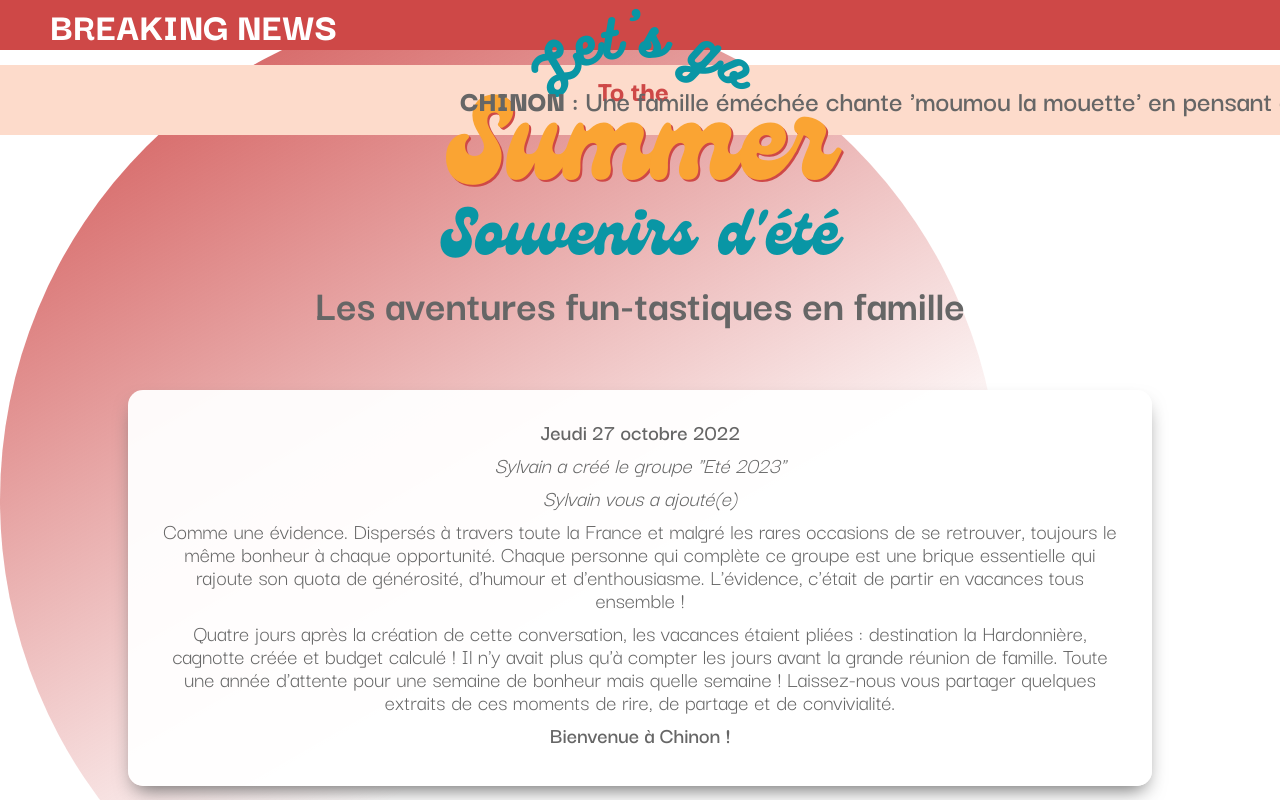
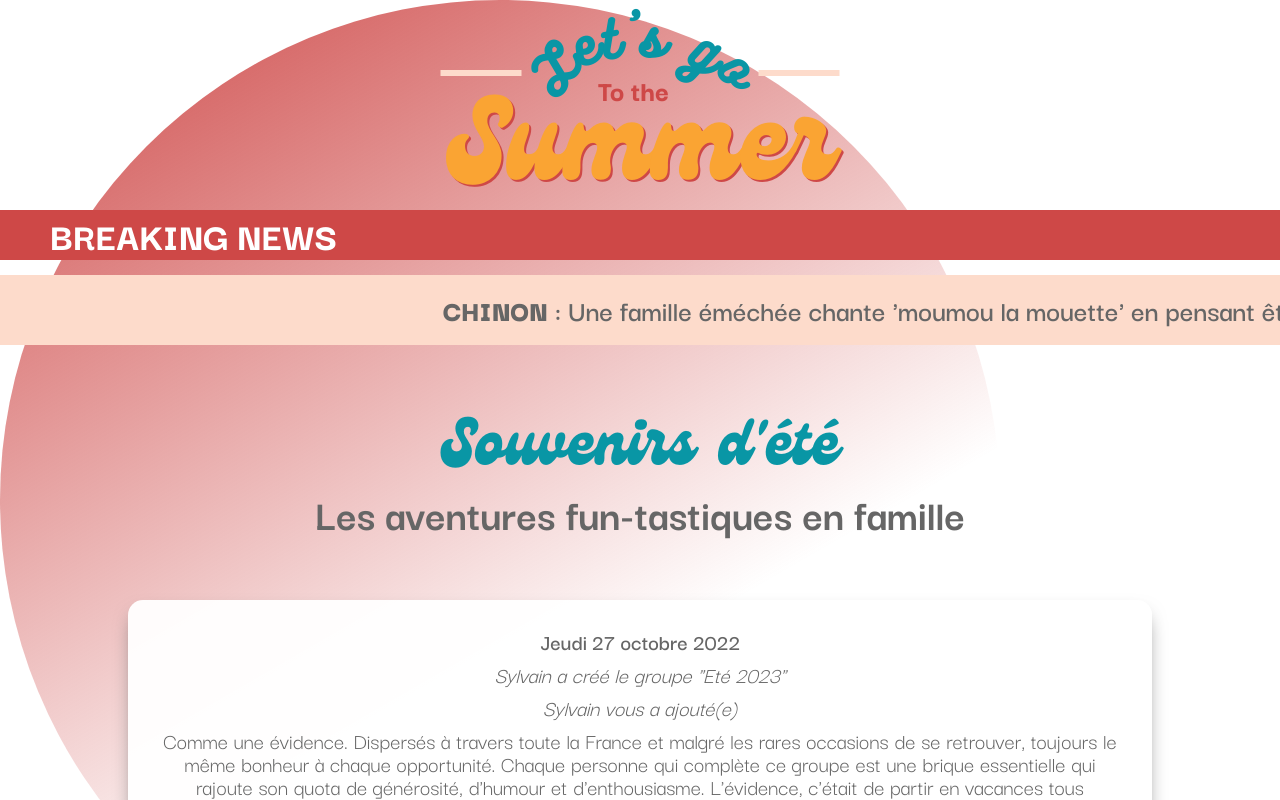
Before and after one commit to PixelsAndCookies/lets-go-to-the-summer, a React (Vite) app: page / in a window 1280 px wide. Shown: the top 800 px of the page. Built offline with nearby package versions, Linux system fonts and the light colour scheme.

Commit message:
Renaming home-header to header and holiday-header to headerNav

```diff
--- a/src/components/Header/Header.jsx
+++ b/src/components/Header/Header.jsx
@@ -3,7 +3,7 @@ import { Navbar } from '../../components/Navbar/Navbar'
 
 export const Header = ({ isHomePage }) => {
     return (
-        <header className={isHomePage ? 'home-header' : 'holiday-header'}>
+        <header className={isHomePage ? 'header' : 'headerNav'}>
             <Logo />
             {!isHomePage && <Navbar />}
         </header>
--- a/src/components/Header/_Header.scss
+++ b/src/components/Header/_Header.scss
@@ -1,5 +1,5 @@
 // VERSION MOBILE
-.home-header {
+.header {
     text-align: center;
     background: rgb(255, 255, 255);
     background: linear-gradient(
@@ -10,12 +10,12 @@
     padding: 4rem 0;
 
 }
-.holiday-header {
+.headerNav {
     display: block;
     background-color: $color-white;
 }
-.home-header h1,
-.holiday-header h1 {
+.header h1,
+.headerNav h1 {
     display: block;
     min-height: 17rem;
     width: 100%;
@@ -24,10 +24,8 @@
 
 // VERSION DESKTOP
 @media screen and (min-width: 860px) {
-    .home-header h1 {
-        min-height: 21rem;
-    }
-    body:has(.holiday-header) {
+
+    body:has(.headerNav) {
         background: linear-gradient(
             $color-blue,
             $color-white,
@@ -39,16 +37,11 @@
             $color-blue
         );
     }
-    .holiday-header {
+    .headerNav {
         border-radius: 0 0 2rem 2rem;
         display: flex;
         justify-content: space-between;
         height: 15rem;
         padding: 0 3rem;
     }
-    .holiday-header h1 {
-        min-height: auto;
-        width: 26rem;
-        margin: 0;
-    }
 }
--- a/src/components/Logo/_Logo.scss
+++ b/src/components/Logo/_Logo.scss
@@ -112,7 +112,8 @@ h1 {
 }
 
 @media screen and (min-width: 860px) {
-    .home-header h1 {
+    .header h1 {
+        min-height: 21rem;
         a {
             & > span:first-of-type {
                 &::before,
@@ -178,6 +179,10 @@ h1 {
             }
         }
     }
+    .headerNav h1 {
+        min-height: auto;
+        width: 26rem;
+        margin: 0;
         a {
             & > span:first-of-type {
                 &::before,
@@ -240,5 +245,5 @@ h1 {
                 text-shadow: 0.2rem 0.2rem $color-red;
             }
         }
-
+    }
 }
```
